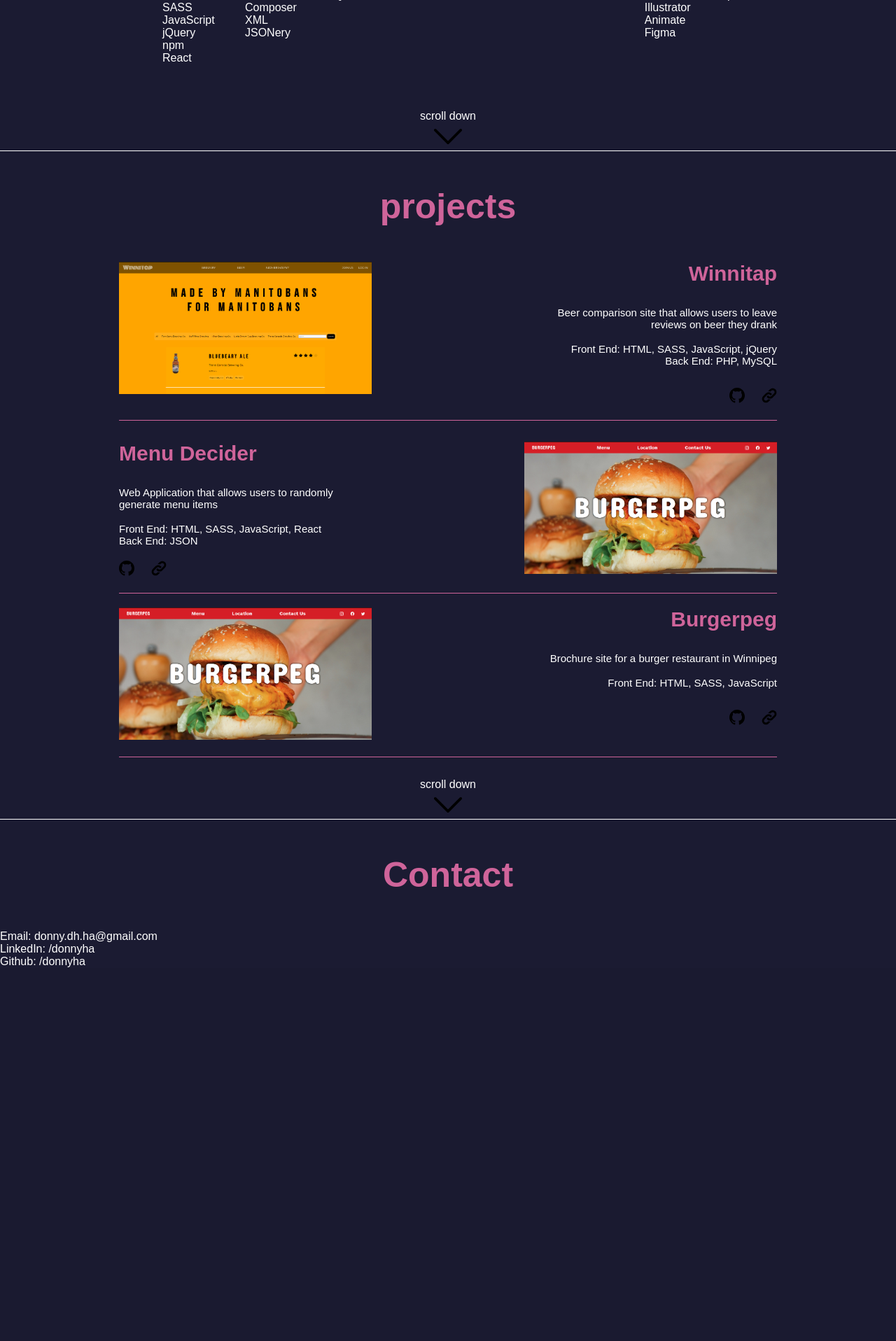
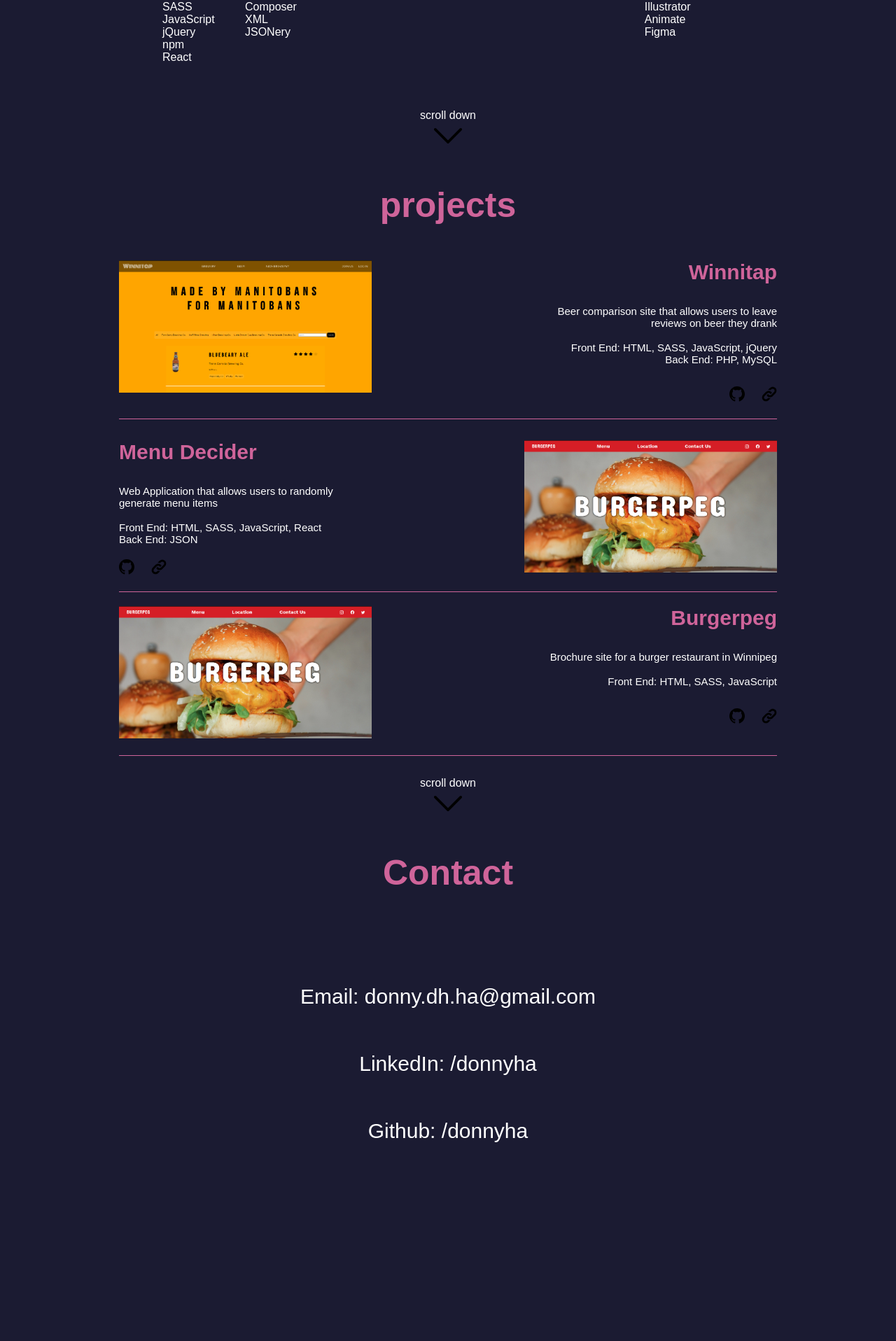
Before and after one commit to donnyha/portfolio, a PHP site: page / in a window 1280 px wide. Shown: the part 1404-3320 px from the top of the page at 70% size. Before the commit the page ends 2786 px from the top, so only its background shows below. Run offline with PHP 8.4, Linux system fonts and the light colour scheme.

Commit message:
basic styles added for all

```diff
--- a/porfolio_site/index.html
+++ b/porfolio_site/index.html
@@ -214,11 +214,13 @@
     </div>
     <!-- /#projects-->
 
-    <div class="contact">
+    <div id="contact" class="para">
         <h2>Contact</h2>
-        <p class="contact-info">Email: donny.dh.ha@gmail.com</p>
-        <p class="contact-info">LinkedIn: /donnyha</p>
-        <p class="contact-info">Github: /donnyha </p>
+        <div class="container">
+            <p class="contact-info">Email: donny.dh.ha@gmail.com</p>
+            <p class="contact-info">LinkedIn: /donnyha</p>
+            <p class="contact-info">Github: /donnyha </p>
+        </div>
     </div>
     <!-- /.contact -->
 </body>
--- a/porfolio_site/styles/style.css
+++ b/porfolio_site/styles/style.css
@@ -25,7 +25,6 @@
   background-attachment: fixed;
   overflow: hidden;
   min-height: 100%;
-  border-bottom: 1px solid #fff;
 }
 
 .change {
@@ -323,4 +322,17 @@
 }
 
 /* contact */
+#contact h2 {
+  margin-bottom: 100px;
+}
+
+#contact .container {
+  height: 200px;
+  text-align: center;
+  line-height: 6em;
+}
+
+#contact p {
+  font-size: 30px;
+}
 /*# sourceMappingURL=style.css.map */
--- a/porfolio_site/styles/style.scss
+++ b/porfolio_site/styles/style.scss
@@ -66,7 +66,7 @@
 
 .para {
   @include parallax();
-  border-bottom: 1px solid #fff;
+  // border-bottom: 1px solid #fff;
 }
 
 .change {
@@ -282,3 +282,17 @@
   margin-right: 20px;
 }
 /* contact */
+
+#contact h2 {
+  margin-bottom: 100px;
+}
+
+#contact .container {
+  height: 200px;
+  text-align: center;
+  line-height: 6em;
+}
+
+#contact p {
+  font-size: 30px;
+}
```
Also changed, not shown: 1 other file.
